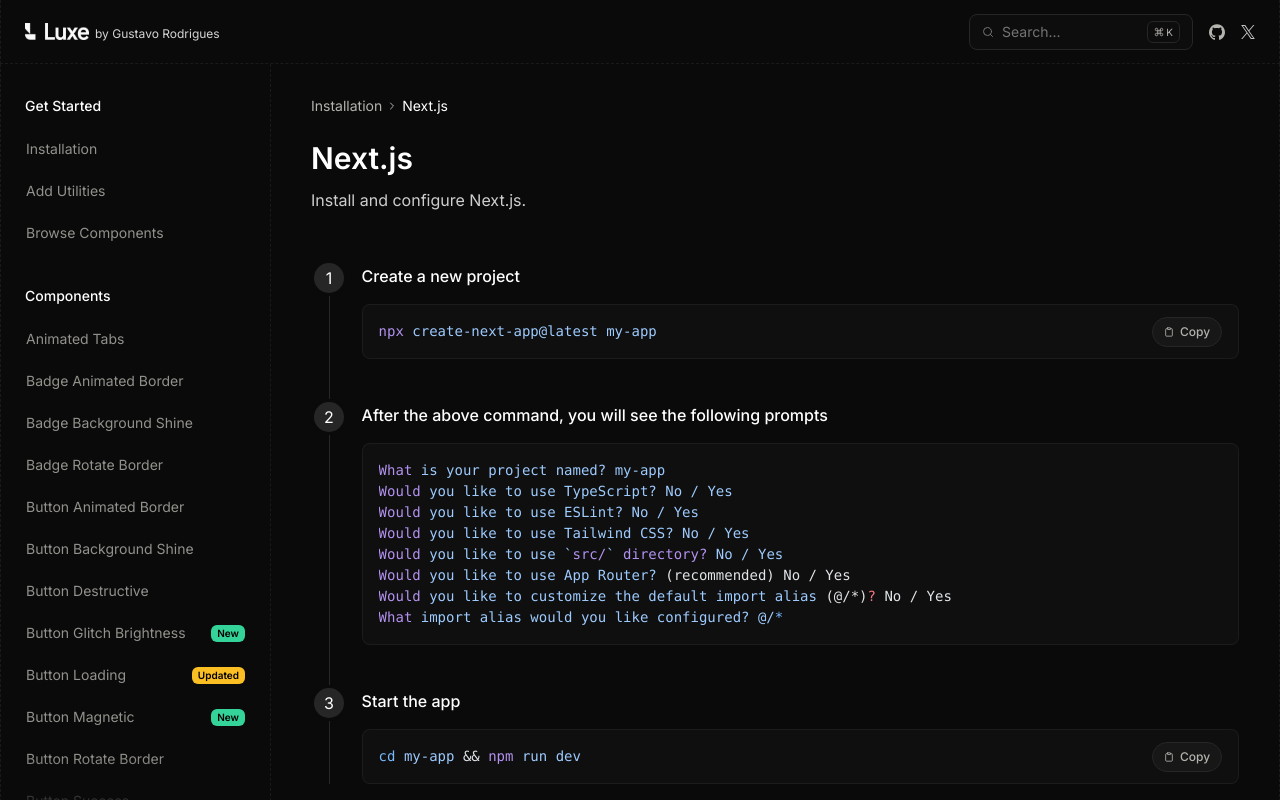
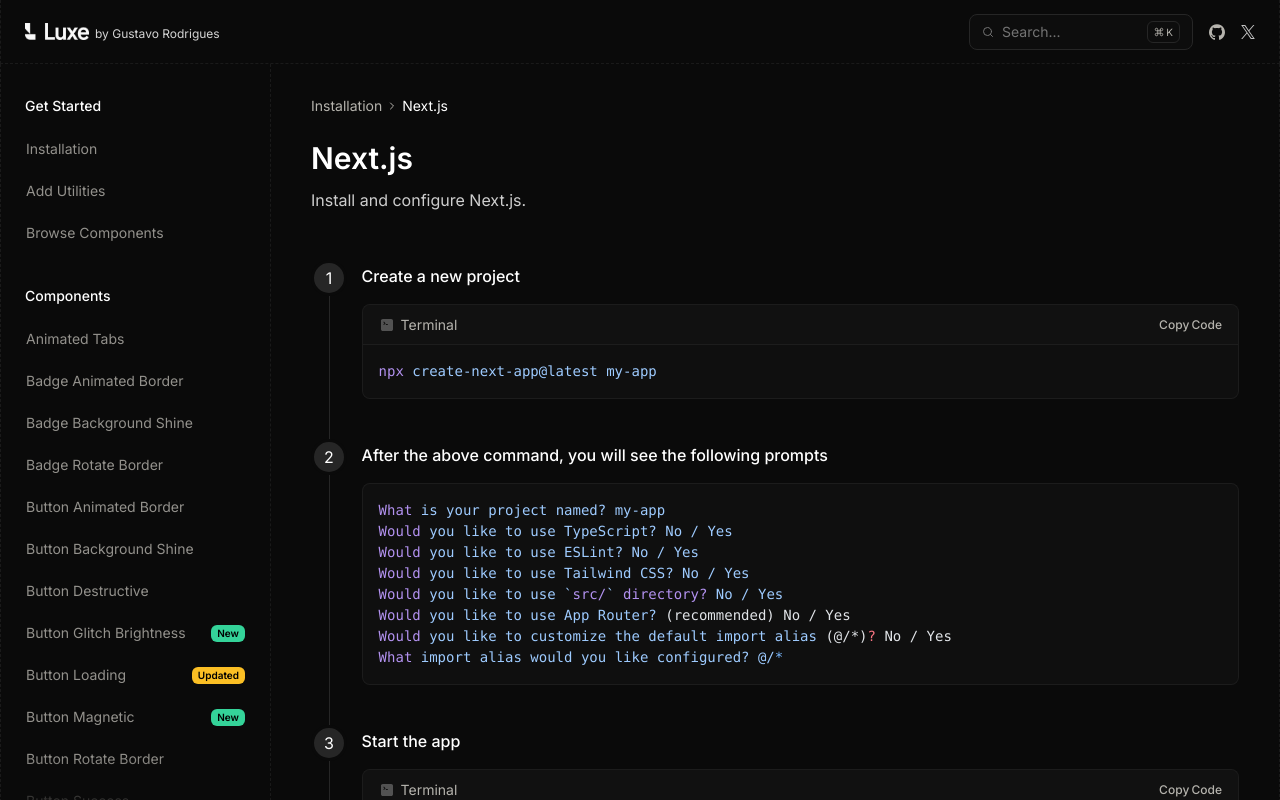
Before and after one commit to guhrodrrigues/luxe, a Next.js app: page /ui/installation/next in a window 1280 px wide. Shown: the top 800 px of the page. Built offline with nearby package versions, Linux system fonts and the light colour scheme.

Commit message:
style: update code block

```diff
--- /dev/null
+++ b/src/app/_components/TextMorph.tsx
@@ -0,0 +1,53 @@
+"use client";
+
+import { AnimatePresence, motion } from "framer-motion";
+import { useMemo, useId } from "react";
+
+import { cn } from "@/utils/cn";
+
+type TextMorphProps = {
+  children: string;
+} & React.ComponentProps<"p">;
+
+export function TextMorph({ children, className }: TextMorphProps) {
+  const id = useId();
+
+  const characters = useMemo(() => {
+    const charCounts: Record<string, number> = {};
+
+    return children.split("").map((char, index) => {
+      const lowerChar = char.toLowerCase();
+      charCounts[lowerChar] = (charCounts[lowerChar] || 0) + 1;
+
+      return {
+        id: `${id}-${lowerChar}${charCounts[lowerChar]}`,
+        label: index === 0 ? char.toUpperCase() : lowerChar,
+      };
+    });
+  }, [children, id]);
+
+  return (
+    <p className={cn(className)}>
+      <AnimatePresence mode="popLayout" initial={false}>
+        {characters.map((character) => (
+          <motion.span
+            key={character.id}
+            layoutId={character.id}
+            className="inline-block"
+            initial={{ opacity: 0 }}
+            animate={{ opacity: 1 }}
+            exit={{ opacity: 0 }}
+            transition={{
+              type: "spring",
+              stiffness: 280,
+              damping: 18,
+              mass: 0.3,
+            }}
+          >
+            {character.label}
+          </motion.span>
+        ))}
+      </AnimatePresence>
+    </p>
+  );
+}
--- a/src/app/ui/_components/component-page/CodeBlock.tsx
+++ b/src/app/ui/_components/component-page/CodeBlock.tsx
@@ -20,23 +20,64 @@ export function CodeBlock({
   return (
     <div
       className={cn(
-        "relative rounded-lg border border-neutral-800/60 bg-neutral-900/40 p-4",
+        "relative overflow-hidden rounded-lg border border-neutral-800/60 bg-neutral-900/40",
         className,
       )}
     >
-      {fileName && (
-        <div className="absolute left-4 top-3">
-          <span className="text-sm text-foreground">{fileName}</span>
-        </div>
-      )}
-      {copyCode && (
-        <div className="absolute right-4 top-3 z-10">
+      {!fileName && !copyCode ? null : (
+        <div className="flex h-10 items-center justify-between border-b border-neutral-800/60 bg-neutral-900/40 px-4">
+          <div className="flex items-center gap-1.5">
+            {fileName === "Terminal" ? <TerminalIcon /> : <FileIcon />}
+            <span className="text-sm text-foreground">{fileName}</span>
+          </div>
           <CopyCode code={code} />
         </div>
       )}
-      <div className={cn("relative overflow-x-auto", fileName && "pt-10")}>
+      <div className={cn("relative overflow-x-auto p-4")}>
         <Code code={code} lang={lang} />
       </div>
     </div>
   );
 }
+
+function FileIcon() {
+  return (
+    <svg
+      xmlns="http://www.w3.org/2000/svg"
+      width="16"
+      height="16"
+      viewBox="0 0 24 24"
+      fill="none"
+      className="text-neutral-600"
+    >
+      <path
+        d="M12 2H6.75C5.23122 2 4 3.23122 4 4.75V19.25C4 20.7688 5.23122 22 6.75 22H17.25C18.7688 22 20 20.7688 20 19.25V10H14.75C13.2312 10 12 8.76878 12 7.25V2Z"
+        fill="currentColor"
+      />
+      <path
+        d="M19.5566 8.5C19.5343 8.475 19.5112 8.45058 19.4874 8.42678L13.5732 2.51256C13.5494 2.48876 13.525 2.46571 13.5 2.44343V7.25C13.5 7.94036 14.0596 8.5 14.75 8.5H19.5566Z"
+        fill="currentColor"
+      />
+    </svg>
+  );
+}
+
+function TerminalIcon() {
+  return (
+    <svg
+      width="16"
+      height="16"
+      viewBox="0 0 16 16"
+      fill="none"
+      xmlns="http://www.w3.org/2000/svg"
+      className="text-neutral-600"
+    >
+      <path
+        fillRule="evenodd"
+        clipRule="evenodd"
+        d="M2 3.83333C2 2.82081 2.82081 2 3.83333 2H12.1667C13.1792 2 14 2.82081 14 3.83333V12.1667C14 13.1792 13.1792 14 12.1667 14H3.83333C2.82081 14 2 13.1792 2 12.1667V3.83333ZM4.47978 4.81311C4.67504 4.61785 4.99163 4.61785 5.18689 4.81311L6.35355 5.97978C6.54881 6.17504 6.54881 6.49163 6.35355 6.68687L5.18689 7.85353C4.99163 8.0488 4.67504 8.0488 4.47978 7.85353C4.28452 7.65827 4.28452 7.34173 4.47978 7.14647L5.29289 6.33333L4.47978 5.52022C4.28452 5.32496 4.28452 5.00837 4.47978 4.81311ZM7.16667 7C6.89053 7 6.66667 7.22387 6.66667 7.5C6.66667 7.77613 6.89053 8 7.16667 8H8.5C8.77613 8 9 7.77613 9 7.5C9 7.22387 8.77613 7 8.5 7H7.16667Z"
+        fill="currentColor"
+      />
+    </svg>
+  );
+}
--- a/src/app/ui/_components/component-page/CopyCode.tsx
+++ b/src/app/ui/_components/component-page/CopyCode.tsx
@@ -2,10 +2,7 @@
 
 import { useState } from "react";
 
-import { AnimatePresence, motion } from "framer-motion";
-
-import { CheckIcon, ClipboardIcon, CopyIcon } from "lucide-react";
-import { cn } from "@/utils/cn";
+import { TextMorph } from "@/app/_components/TextMorph";
 
 type CopyCode = {
   code: string;
@@ -21,47 +18,12 @@ export function CopyCode({ code }: CopyCode) {
     setTimeout(() => setCopied(false), 2000);
   }
 
-  const key = copied ? "copied" : "default";
-
   return (
-    <motion.button
+    <button
       onClick={handleCopy}
-      className="rounded-full py-1.5 w-[70px] border bg-neutral-900 border-border cursor-copy"
+      className="flex items-center gap-0.5 text-xs font-medium"
     >
-      <AnimatePresence mode="wait" initial={false}>
-        {copied ? (
-          <motion.span
-            key={key}
-            className="flex items-center justify-center gap-1.5 text-neutral-200 text-xs font-medium"
-            initial={{ opacity: 0, filter: "blur(4px)", y: "-6px" }}
-            animate={{
-              opacity: 1,
-              filter: "blur(0px)",
-              y: 0,
-            }}
-            exit={{ opacity: 0, filter: "blur(4px)", y: "6px" }}
-            transition={{ duration: 0.2, ease: "easeInOut" }}
-          >
-            Copied!
-          </motion.span>
-        ) : (
-          <motion.span
-            key={key}
-            className="flex items-center justify-center gap-1.5 text-xs font-medium"
-            initial={{ opacity: 0, filter: "blur(4px)", y: "-6px" }}
-            animate={{
-              opacity: 1,
-              filter: "blur(0px)",
-              y: 0,
-            }}
-            exit={{ opacity: 0, filter: "blur(4px)", y: "6px" }}
-            transition={{ duration: 0.2, ease: "easeInOut" }}
-          >
-            <ClipboardIcon size={10} />
-            Copy
-          </motion.span>
-        )}
-      </AnimatePresence>
-    </motion.button>
+      <TextMorph>{copied ? "Copied" : "Copy"}</TextMorph> Code
+    </button>
   );
 }
--- a/src/app/ui/installation/[slug]/page.tsx
+++ b/src/app/ui/installation/[slug]/page.tsx
@@ -118,6 +118,7 @@ export default async function InstallationSlugPage({
                     Create a new project
                   </h1>
                   <CodeBlock
+                    fileName="Terminal"
                     code="npx create-next-app@latest my-app"
                     lang="shellscript"
                   />
@@ -151,6 +152,7 @@ export default async function InstallationSlugPage({
                 <div className="space-y-4 pl-8 pt-1">
                   <h1 className="font-medium text-primary">Start the app</h1>
                   <CodeBlock
+                    fileName="Terminal"
                     code={"cd my-app && npm run dev"}
                     lang="shellscript"
                   />
@@ -170,6 +172,7 @@ export default async function InstallationSlugPage({
                     Create a new project
                   </h1>
                   <CodeBlock
+                    fileName="Terminal"
                     code="npm create vite@latest my-app"
                     lang="shellscript"
                   />
@@ -187,6 +190,7 @@ export default async function InstallationSlugPage({
                     After the above command, install and enter the application
                   </h1>
                   <CodeBlock
+                    fileName="Terminal"
                     code="cd my-app && npm install"
                     lang="shellscript"
                   />
@@ -202,13 +206,13 @@ export default async function InstallationSlugPage({
                 <div className="space-y-4 pb-10 pl-8 pt-1">
                   <h1 className="font-medium text-primary">Add Tailwind CSS</h1>
                   <CodeBlock
+                    fileName="Terminal"
                     code={
                       "npm install -D tailwindcss postcss autoprefixer" +
                       "\n" +
                       "npx tailwindcss init -p"
                     }
                     lang="shellscript"
-                    copyCode={false}
                   />
                 </div>
               </div>
@@ -272,6 +276,7 @@ export default async function InstallationSlugPage({
                   </h1>
                   <div className="space-y-5">
                     <CodeBlock
+                      fileName="Terminal"
                       code={
                         "# So you can import 'path' without error" +
                         "\n" +
```
